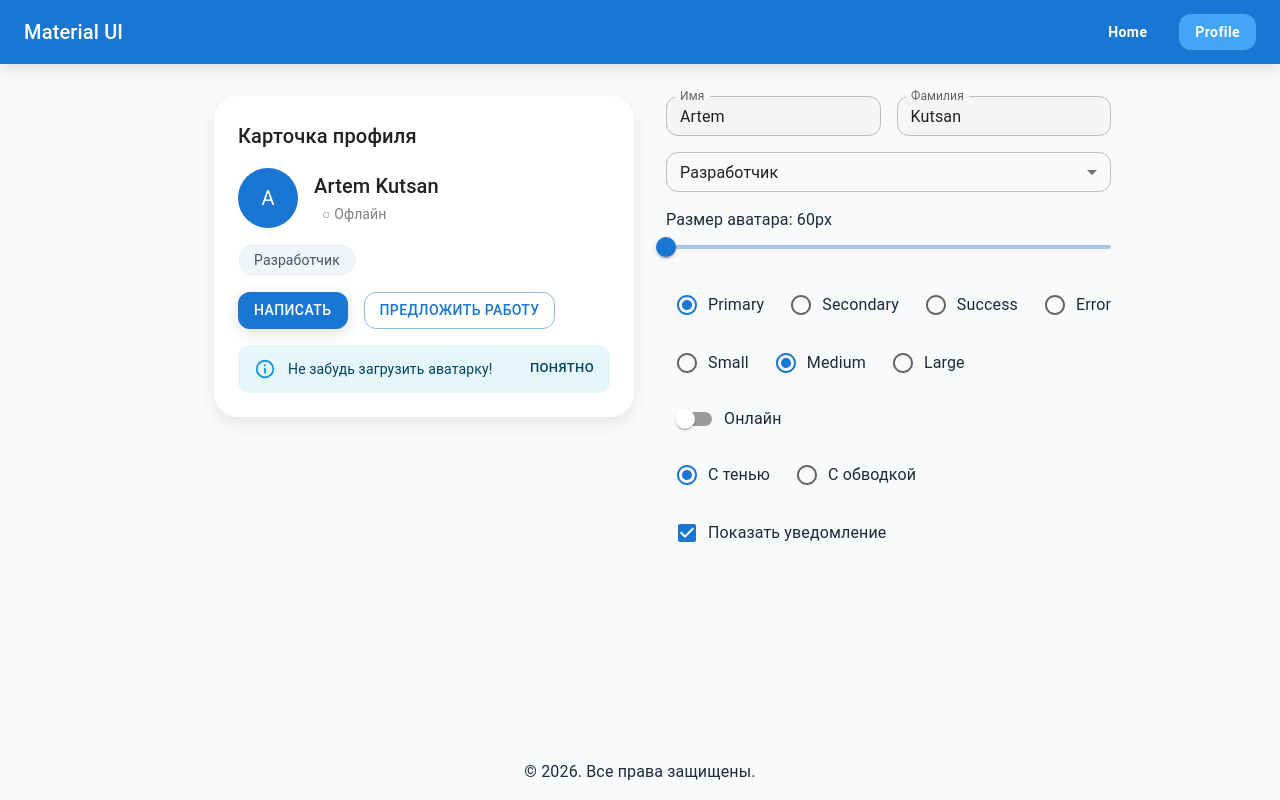
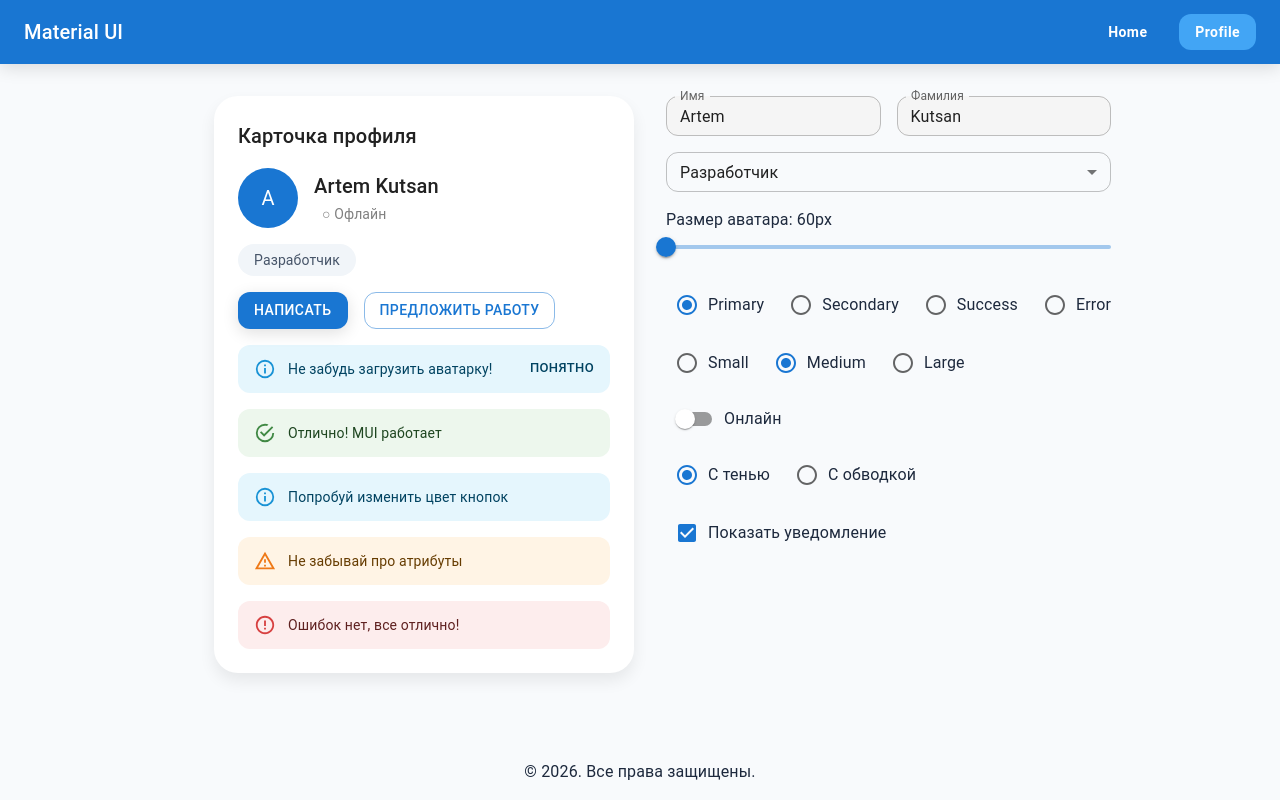
Before and after one commit to ArtemKutsan/react-summary-8, a React (Vite) app: page /profile in a window 1280 px wide. Built offline with nearby package versions, Linux system fonts and the light colour scheme.

Commit message:
feat: блок из 4 Alert с разными severity

```diff
--- a/src/components/ProfileCard.jsx
+++ b/src/components/ProfileCard.jsx
@@ -149,6 +149,23 @@ function ProfileCard({ profile }) {
             Не забудь загрузить аватарку!
           </Alert>
         )}
+
+        {profile.showAlert && (
+          <Stack spacing={2} sx={{ width: '100%' }}>
+            <Alert severity="success" sx={{ borderRadius: 3 }}>
+              Отлично! MUI работает
+            </Alert>
+            <Alert severity="info" sx={{ borderRadius: 3 }}>
+              Попробуй изменить цвет кнопок
+            </Alert>
+            <Alert severity="warning" sx={{ borderRadius: 3 }}>
+              Не забывай про атрибуты
+            </Alert>
+            <Alert severity="error" sx={{ borderRadius: 3 }}>
+              Ошибок нет, все отлично!
+            </Alert>
+          </Stack>
+        )}
       </Stack>
     </Paper>
   );
```
